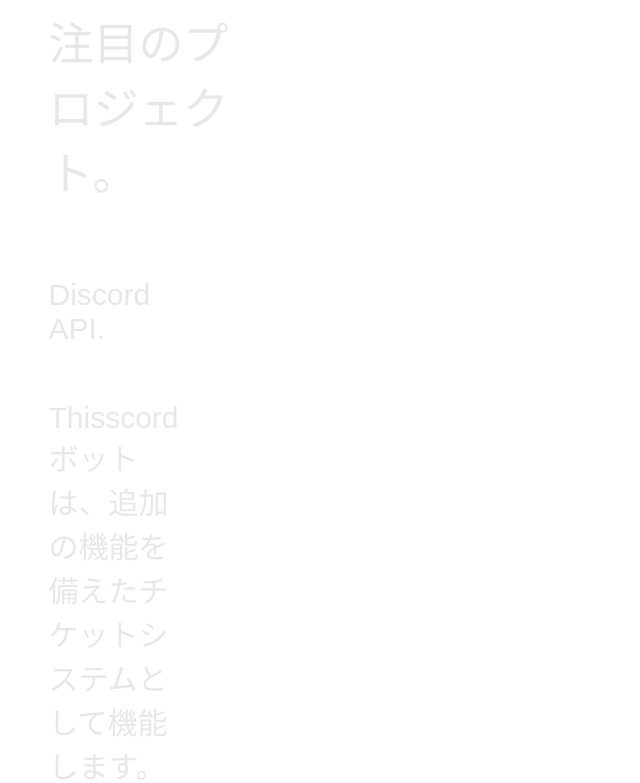
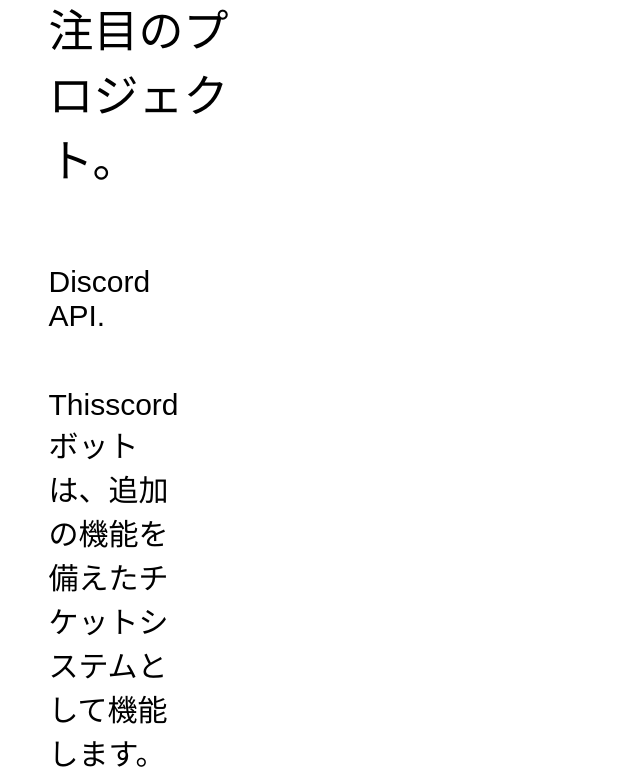
Before and after one commit to Samshh/landingPage, a Vue app: page / in a window 1280 px wide. Shown: the part 1627-2410 px from the top of the page, without its empty margins (0-640 px from the left). Built offline with nearby package versions, Linux system fonts and the light colour scheme; a web font is replaced by a local one.

Commit message:
fixed animation

```diff
--- a/src/App.vue
+++ b/src/App.vue
@@ -1,6 +1,5 @@
 <script setup>
 import firstpage from './components/firstpage.vue'
-// import navigation from './components/navigation.vue'
 import secondpage from './components/secondpage.vue'
 import cursor from './components/cursor.vue'
 import footerpage from './components/footerpage.vue'
--- a/src/components/thirdpage.vue
+++ b/src/components/thirdpage.vue
@@ -3,7 +3,7 @@
 import { gsap } from 'gsap';
 import { ScrollTrigger } from 'gsap/ScrollTrigger';
 import { TextPlugin } from 'gsap/TextPlugin';
-import {animateText, changeColor} from './animations.js';
+import {animateText} from './animations.js';
 
 
 onMounted(() => {
@@ -45,7 +45,6 @@
     animateText('.projects', '.projects', 'featured project.', 2);
     animateText('.projectdesc', '.projects', 'This Discord bot serves as a ticket system with additional features. Users can create tickets using the "/ticket" command, and staff can manage them. The bot includes commands for basic moderation tasks such as banning, kicking, and member information. Additionally, it offers utility commands like announcing messages and sending direct messages.', 10);
     animateText('.projectdesc1', '.projects', 'The mod mail setup allows administrators to configure a designated category and channel for mod mail.', 10);
-    changeColor("#p", "#161616", ".projectwrap", "top center", "450%");
 });
 
 onUnmounted(() => {
@@ -80,7 +79,6 @@
 .outerWrapper{
     height: 430vh;
     width: 100vw;
-    padding-top: 1%;
 }
 
 .innerWrapper{
@@ -105,7 +103,6 @@
     padding-bottom: 20px;
     margin: 0;
     text-align: left;
-    color: #e7e7e7;
 }
 
 .project{
@@ -115,7 +112,6 @@
     text-align: left;
     padding-right: 45px;
     padding-top: 35px;
-    color: #e7e7e7;
 }
 
 .projectdesc, .projectdesc1{
@@ -125,7 +121,6 @@
     text-align: left;
     padding-right: 45px;
     padding-top: 35px;
-    color: #e7e7e7;
 }
 
 .projectpics{
```
